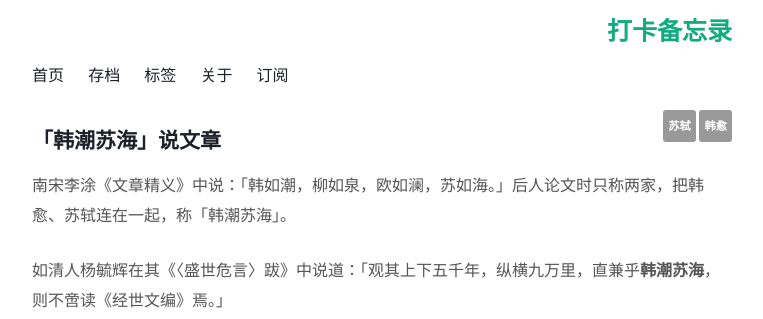
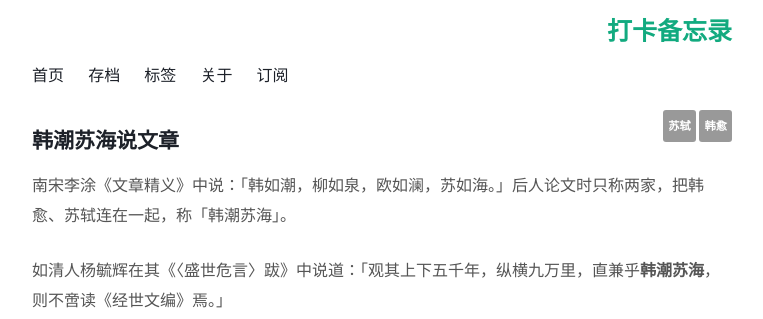
Before and after one commit to Turbo-Snail/ReadingCard, a Jekyll site: the page built from _posts/2017-06-23-hanchaosuhai.md, in a window 1280 px wide. Shown: the top 319 px of the page, without its empty margins (258-1021 px from the left). Built offline with Jekyll 4.4.1, drawn with Linux system fonts in a browser that asks for light colours; comment, search, counter and statistics services are not loaded.

```diff
--- a/_posts/2017-06-23-hanchaosuhai.md
+++ b/_posts/2017-06-23-hanchaosuhai.md
@@ -1,6 +1,6 @@
 ---
 layout: post
-title: 「韩潮苏海」说文章
+title: 韩潮苏海说文章
 tags:
 - 韩愈
 - 苏轼
```
